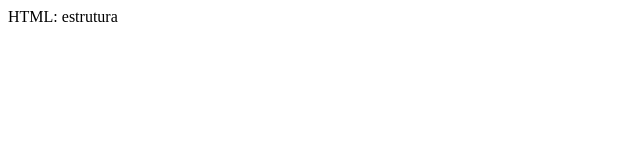
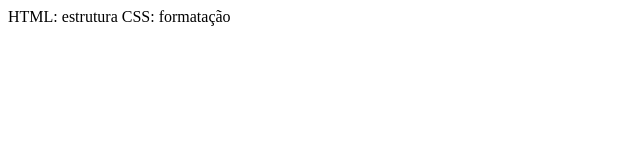
Before and after one commit to LuaDiniz/diwl, a plain HTML site: page index.html in a window 1280 px wide. Shown: the whole page, without its empty margins (0-640 px from the left). Drawn offline with Linux system fonts and the light colour scheme.

Commit message:
Segunda Versão

```diff
--- a/index.html
+++ b/index.html
@@ -7,5 +7,6 @@
 </head>
 <body>
     HTML: estrutura
+    CSS: formatação
 </body>
 </html>
```
